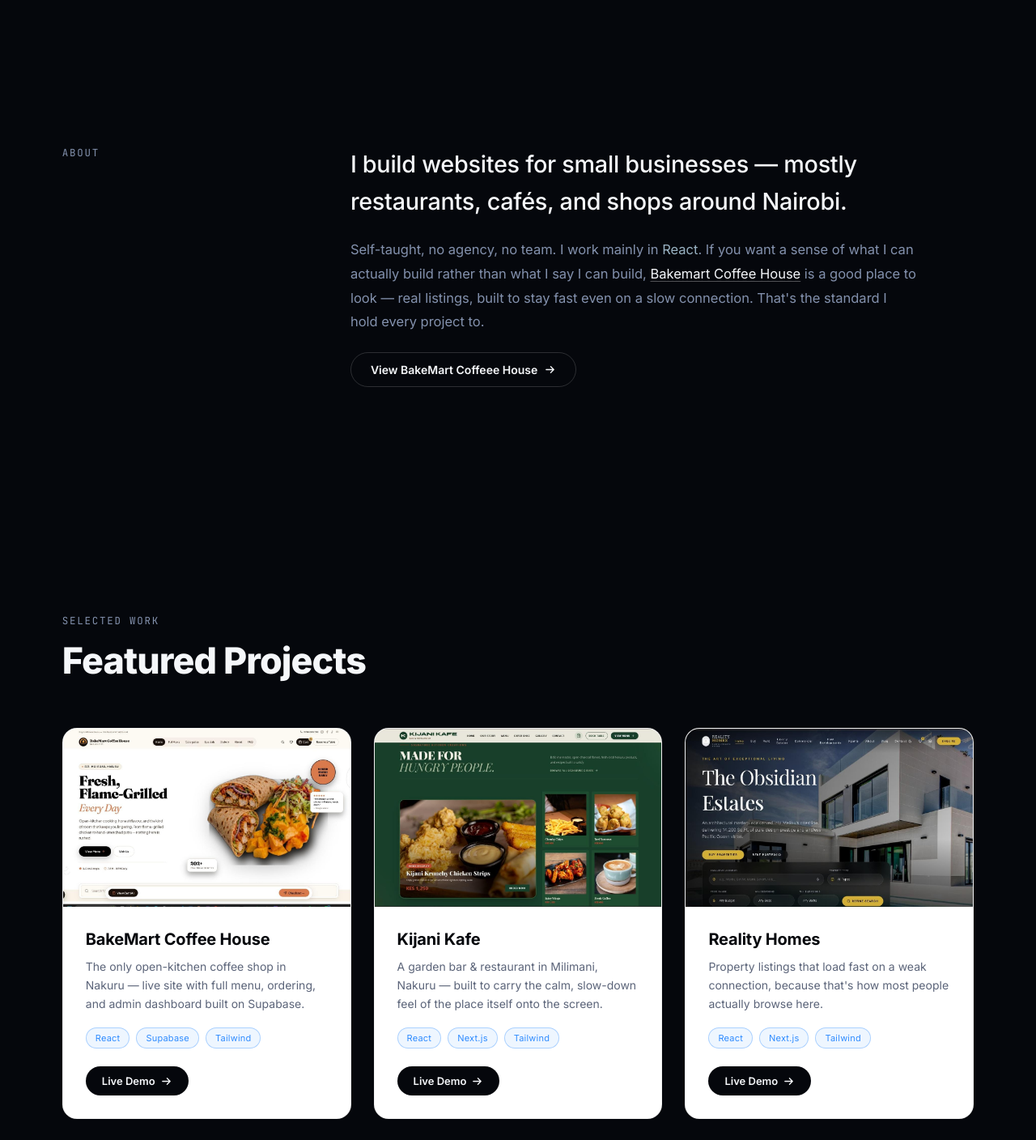
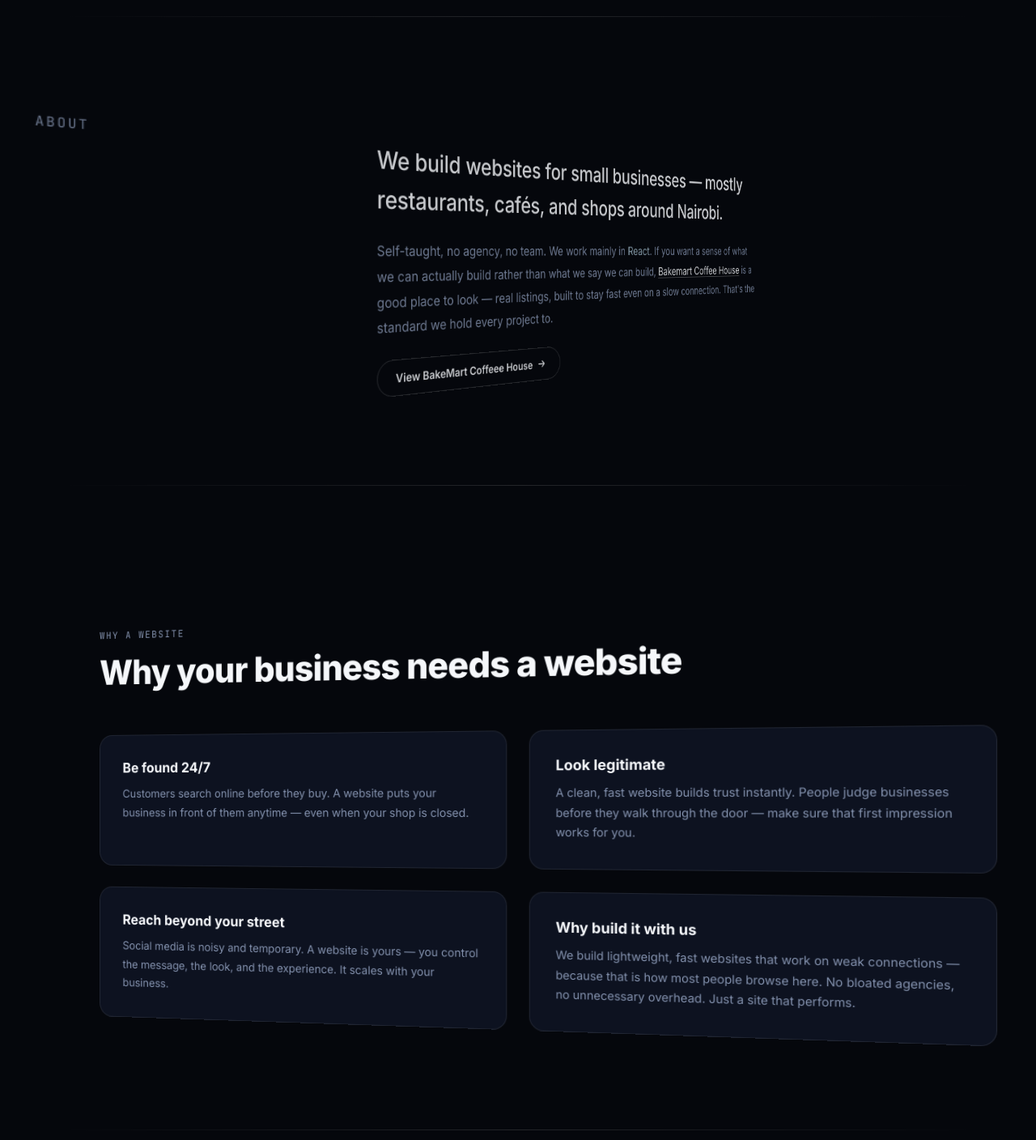
Before and after one commit to davidsonvis16-alt/PORTFOLIO-E, a React (Vite) app: page / in a window 1280 px wide. Shown: the part 780-2188 px from the top of the page at 81% size. Built offline with nearby package versions, Linux system fonts and the light colour scheme.

Commit message:
edensite

```diff
--- a/package.json
+++ b/package.json
@@ -10,6 +10,7 @@
     "preview": "vite preview"
   },
   "dependencies": {
+    "framer-motion": "^13.1.0",
     "react": "^19.2.7",
     "react-dom": "^19.2.7"
   },
--- a/src/App.jsx
+++ b/src/App.jsx
@@ -1,4 +1,5 @@
 import React, { useState, useEffect, useRef } from "react";
+import { motion, useScroll, useTransform, useSpring } from "framer-motion";
 
 /* ---------------------------------------------------------
    Design tokens — v4, black + blue, white as accent
@@ -47,7 +48,7 @@ const PROJECTS = [
   },
 ];
 
-const SKILLS = ["HTML", "CSS", "JavaScript", "React", "Vite", "Git", "Responsive Design"];
+const SKILLS = ["HTML", "CSS", "JavaScript", "React", "Next.js", "Tailwind CSS", "Supabase", "Vite", "TypeScript", "Git", "Responsive Design"];
 
 const PRICING = [
   {
@@ -60,7 +61,7 @@ const PRICING = [
   },
   {
     name: "Business Site",
-    price: "KSh 25,000",
+    price: "KSh 30,000",
     note: "starting at",
     desc: "For restaurants, spas, and shops that need more than one page.",
     features: ["Up to 5 pages", "Custom design", "WhatsApp / M-Pesa integration", "1 round of revisions", "7-day turnaround"],
@@ -100,6 +101,28 @@ function CheckIcon() {
     <svg width="13" height="13" viewBox="0 0 14 14" fill="none" style={{ flexShrink: 0 }}>
       <path d="M2.5 7.2L5.3 10L11.5 3.5" stroke="#2F8CFF" strokeWidth="1.6" strokeLinecap="round" strokeLinejoin="round" />
     </svg>
+  );
+}
+
+function SkillIcon({ name }) {
+  const config = {
+    "HTML": { bg: "#E44D26", text: "H5" },
+    "CSS": { bg: "#1572B6", text: "C3" },
+    "JavaScript": { bg: "#F7DF1E", text: "JS", color: "#000" },
+    "React": { bg: "#61DAFB", text: "⚛", color: "#000" },
+    "Next.js": { bg: "#000000", text: "N" },
+    "Tailwind CSS": { bg: "#06B6D4", text: "TW" },
+    "Supabase": { bg: "#3FCF8E", text: "S", color: "#000" },
+    "Vite": { bg: "#646CFF", text: "V" },
+    "TypeScript": { bg: "#3178C6", text: "TS" },
+    "Git": { bg: "#F05032", text: "G" },
+    "Responsive Design": { bg: "#8391AD", text: "RD" },
+  };
+  const c = config[name] || { bg: "#8391AD", text: name.slice(0, 2).toUpperCase() };
+  return (
+    <span style={{ display: "inline-flex", alignItems: "center", justifyContent: "center", width: 22, height: 22, borderRadius: 5, background: c.bg, color: c.color || "#FFF", fontSize: 9, fontWeight: 800, flexShrink: 0, lineHeight: 1 }}>
+      {c.text}
+    </span>
   );
 }
 
@@ -161,33 +184,37 @@ function Typewriter({ text, speed = 55, initialDelay = 0 }) {
   );
 }
 
-function Reveal({ children, direction = "left", delay = 0 }) {
+function Reveal({ children, direction = "left" }) {
   const ref = useRef(null);
-  const [isVisible, setIsVisible] = useState(false);
-  useEffect(() => {
-    const observer = new IntersectionObserver(([entry]) => {
-      if (entry.isIntersecting) {
-        setTimeout(() => setIsVisible(true), delay);
-        observer.disconnect();
-      }
-    }, { threshold: 0.12 });
-    if (ref.current) observer.observe(ref.current);
-    return () => observer.disconnect();
-  }, [delay]);
+  const { scrollYProgress } = useScroll({
+    target: ref,
+    offset: ["start end", "end start"],
+  });
 
-  const x = direction === "left" ? -50 : direction === "right" ? 50 : 0;
+  const smoothProgress = useSpring(scrollYProgress, { damping: 50, stiffness: 80 });
+
+  const rotateY = useTransform(
+    smoothProgress,
+    [0, 0.35, 0.65, 1],
+    direction === "left" ? [-90, 0, 0, 90] : [90, 0, 0, -90]
+  );
+  const opacity = useTransform(smoothProgress, [0, 0.25, 0.75, 1], [0, 1, 1, 0]);
+  const scale = useTransform(smoothProgress, [0, 0.35, 0.65, 1], [0.9, 1, 1, 0.9]);
 
   return (
-    <div
+    <motion.div
       ref={ref}
       style={{
-        opacity: isVisible ? 1 : 0,
-        transform: isVisible ? "translateX(0px)" : `translateX(${x}px)`,
-        transition: "opacity 0.9s cubic-bezier(0.16,1,0.3,1), transform 0.9s cubic-bezier(0.16,1,0.3,1)",
+        rotateY,
+        opacity,
+        scale,
+        transformStyle: "preserve-3d",
+        backfaceVisibility: "hidden",
+        willChange: "transform, opacity",
       }}
     >
       {children}
-    </div>
+    </motion.div>
   );
 }
 
@@ -248,7 +275,7 @@ function Nav() {
 
 function Hero() {
   return (
-    <section id="home" style={{ minHeight: "100vh", display: "flex", alignItems: "center", padding: "120px 6vw 60px", position: "relative" }}>
+    <section id="home" style={{ minHeight: "100vh", display: "flex", alignItems: "center", padding: "120px 6vw 60px", position: "relative", perspective: 1200 }}>
       <div style={{ maxWidth: 1280, margin: "0 auto", width: "100%", display: "grid", gridTemplateColumns: "1.1fr 0.9fr", gap: 48, alignItems: "center" }} className="edn-hero-grid">
         <div>
           <div style={{ display: "inline-flex", alignItems: "center", gap: 10, marginBottom: 28, color: "#8391AD", fontSize: 12.5, letterSpacing: "0.14em", textTransform: "uppercase", fontFamily: "'JetBrains Mono', monospace" }}>
@@ -280,22 +307,22 @@ function Hero() {
 
 function About() {
   return (
-    <section id="about" style={{ padding: "160px 6vw 120px" }}>
+    <section id="about" style={{ padding: "160px 6vw 120px", perspective: 1200 }}>
       <Reveal direction="left">
         <div style={{ maxWidth: 1280, margin: "0 auto", display: "grid", gridTemplateColumns: "0.4fr 1fr", gap: 48 }} className="edn-about-grid">
           <div style={{ color: "#8391AD", fontSize: 12.5, letterSpacing: "0.14em", textTransform: "uppercase", fontFamily: "'JetBrains Mono', monospace" }}>About</div>
           <div style={{ maxWidth: 700 }}>
             <p style={{ fontSize: "clamp(1.3rem, 2.3vw, 1.8rem)", lineHeight: 1.6, fontWeight: 500, color: "#F5F7FA", margin: "0 0 22px", letterSpacing: "-0.01em" }}>
-              I build websites for small businesses — mostly restaurants, cafés,
+              We build websites for small businesses — mostly restaurants, cafés,
               and shops around Nairobi.
             </p>
             <p style={{ fontSize: 16.5, lineHeight: 1.8, fontWeight: 400, color: "#8391AD", margin: "0 0 22px" }}>
-              Self-taught, no agency, no team. I work mainly in{" "}
+              Self-taught, no agency, no team. We work mainly in{" "}
               <span style={{ color: "#99b2c2" }}>React</span>. If you want a
-              sense of what I can actually build rather than what I say I can
+              sense of what we can actually build rather than what we say we can
               build, <a href="https://bakemart.co.ke/" target="_blank" rel="noopener noreferrer" style={{ color: "#F5F7FA", textDecoration: "underline", textDecorationColor: "rgba(255,255,255,0.3)", textUnderlineOffset: 3 }}>Bakemart Coffee House</a> is
               a good place to look — real listings, built to stay fast even on
-              a slow connection. That's the standard I hold every project to.
+              a slow connection. That's the standard we hold every project to.
             </p>
             <a href="https://bakemart.co.ke/" target="_blank" rel="noopener noreferrer" className="edn-btn-ghost"
               style={{ padding: "12px 24px", fontSize: 14, fontWeight: 600, display: "inline-flex", alignItems: "center", gap: 8, textDecoration: "none" }}>
@@ -308,9 +335,51 @@ function About() {
   );
 }
 
+function WhyWebsite() {
+  return (
+    <section id="why" style={{ padding: "160px 6vw 120px", perspective: 1200 }}>
+      <Reveal direction="right">
+        <div style={{ maxWidth: 1280, margin: "0 auto" }}>
+          <div style={{ marginBottom: 56 }}>
+            <div style={{ color: "#8391AD", fontSize: 12.5, letterSpacing: "0.14em", textTransform: "uppercase", marginBottom: 14, fontFamily: "'JetBrains Mono', monospace" }}>Why a Website</div>
+            <h2 style={{ fontSize: "clamp(1.9rem, 3.6vw, 2.8rem)", fontWeight: 800, margin: 0, letterSpacing: "-0.02em", color: "#F5F7FA" }}>Why your business needs a website</h2>
+          </div>
+
+          <div style={{ display: "grid", gridTemplateColumns: "repeat(2, 1fr)", gap: 28 }}>
+            <div style={{ border: "1px solid rgba(255,255,255,0.08)", borderRadius: 18, padding: 32, background: "#0D1220" }}>
+              <h3 style={{ fontSize: 18, fontWeight: 700, margin: "0 0 12px", color: "#F5F7FA" }}>Be found 24/7</h3>
+              <p style={{ fontSize: 14.5, lineHeight: 1.7, color: "#8391AD", margin: 0 }}>
+                Customers search online before they buy. A website puts your business in front of them anytime — even when your shop is closed.
+              </p>
+            </div>
+            <div style={{ border: "1px solid rgba(255,255,255,0.08)", borderRadius: 18, padding: 32, background: "#0D1220" }}>
+              <h3 style={{ fontSize: 18, fontWeight: 700, margin: "0 0 12px", color: "#F5F7FA" }}>Look legitimate</h3>
+              <p style={{ fontSize: 14.5, lineHeight: 1.7, color: "#8391AD", margin: 0 }}>
+                A clean, fast website builds trust instantly. People judge businesses before they walk through the door — make sure that first impression works for you.
+              </p>
+            </div>
+            <div style={{ border: "1px solid rgba(255,255,255,0.08)", borderRadius: 18, padding: 32, background: "#0D1220" }}>
+              <h3 style={{ fontSize: 18, fontWeight: 700, margin: "0 0 12px", color: "#F5F7FA" }}>Reach beyond your street</h3>
+              <p style={{ fontSize: 14.5, lineHeight: 1.7, color: "#8391AD", margin: 0 }}>
+                Social media is noisy and temporary. A website is yours — you control the message, the look, and the experience. It scales with your business.
+              </p>
+            </div>
+            <div style={{ border: "1px solid rgba(255,255,255,0.08)", borderRadius: 18, padding: 32, background: "#0D1220" }}>
+              <h3 style={{ fontSize: 18, fontWeight: 700, margin: "0 0 12px", color: "#F5F7FA" }}>Why build it with us</h3>
+              <p style={{ fontSize: 14.5, lineHeight: 1.7, color: "#8391AD", margin: 0 }}>
+                We build lightweight, fast websites that work on weak connections — because that is how most people browse here. No bloated agencies, no unnecessary overhead. Just a site that performs.
+              </p>
+            </div>
+          </div>
+        </div>
+      </Reveal>
+    </section>
+  );
+}
+
 function Projects() {
   return (
-    <section id="projects" style={{ padding: "160px 6vw 120px" }}>
+    <section id="projects" style={{ padding: "160px 6vw 120px", perspective: 1200 }}>
       <Reveal direction="right">
         <div style={{ maxWidth: 1280, margin: "0 auto" }}>
           <div style={{ marginBottom: 56 }}>
@@ -378,14 +447,17 @@ function Projects() {
 
 function Skills() {
   return (
-    <section id="skills" style={{ padding: "160px 6vw 120px" }}>
+    <section id="skills" style={{ padding: "160px 6vw 120px", perspective: 1200 }}>
       <Reveal direction="left">
         <div style={{ maxWidth: 1280, margin: "0 auto" }}>
           <div style={{ color: "#8391AD", fontSize: 12.5, letterSpacing: "0.14em", textTransform: "uppercase", marginBottom: 14, fontFamily: "'JetBrains Mono', monospace" }}>Toolkit</div>
           <h2 style={{ fontSize: "clamp(1.9rem, 3.6vw, 2.8rem)", fontWeight: 800, margin: "0 0 40px", letterSpacing: "-0.02em", color: "#F5F7FA" }}>Skills</h2>
           <div style={{ display: "flex", gap: 12, flexWrap: "wrap" }}>
             {SKILLS.map((s) => (
-              <span key={s} className="edn-pill" style={{ fontSize: 13.5, padding: "12px 22px", borderRadius: 100, border: "1px solid rgba(255,255,255,0.14)", color: "#C7D0E0", fontWeight: 500, cursor: "default", background: "#0D1220" }}>{s}</span>
+              <span key={s} className="edn-pill" style={{ display: "inline-flex", alignItems: "center", gap: 8, fontSize: 13.5, padding: "10px 18px", borderRadius: 100, border: "1px solid rgba(255,255,255,0.14)", color: "#C7D0E0", fontWeight: 500, cursor: "default", background: "#0D1220" }}>
+                <SkillIcon name={s} />
+                {s}
+              </span>
             ))}
           </div>
         </div>
@@ -396,7 +468,7 @@ function Skills() {
 
 function Pricing() {
   return (
-    <section id="pricing" style={{ padding: "160px 6vw 120px" }}>
+    <section id="pricing" style={{ padding: "160px 6vw 120px", perspective: 1200 }}>
       <Reveal direction="right">
         <div style={{ maxWidth: 1100, margin: "0 auto" }}>
           <div style={{ marginBottom: 20 }}>
@@ -404,7 +476,7 @@ function Pricing() {
             <h2 style={{ fontSize: "clamp(1.9rem, 3.6vw, 2.8rem)", fontWeight: 800, margin: "0 0 14px", letterSpacing: "-0.02em", color: "#F5F7FA" }}>What it costs to work together</h2>
             <p style={{ fontSize: 15, color: "#8391AD", fontWeight: 400, maxWidth: 560, lineHeight: 1.7 }}>
               Rough starting points, not rigid packages. Every site gets scoped
-              around what your business actually needs before I quote a final number.
+              around what your business actually needs before we quote a final number.
             </p>
           </div>
 
@@ -458,7 +530,7 @@ function Pricing() {
 
 function Contact() {
   return (
-    <section id="contact" style={{ padding: "160px 6vw 120px", minHeight: "100vh", display: "flex", alignItems: "center" }}>
+    <section id="contact" style={{ padding: "160px 6vw 120px", minHeight: "100vh", display: "flex", alignItems: "center", perspective: 1200 }}>
       <Reveal direction="left">
         <div style={{ maxWidth: 1280, margin: "0 auto", textAlign: "center", width: "100%" }}>
           <div style={{ color: "#8391AD", fontSize: 12.5, letterSpacing: "0.14em", textTransform: "uppercase", marginBottom: 20, fontFamily: "'JetBrains Mono', monospace" }}>Contact</div>
@@ -560,6 +632,8 @@ export default function EdenPortfolio() {
         .edn-social { color:#8391AD; transition:color .3s; text-decoration: none; }
         .edn-social:hover { color:#2F8CFF; }
 
+        .edn-cube-edge { height:1px; background:linear-gradient(to right, transparent, rgba(255,255,255,0.12), transparent); margin:0 6vw; }
+
         @media (prefers-reduced-motion: reduce) { * { animation:none !important; transition:none !important; } }
 
         @media (max-width: 1080px) {
@@ -580,11 +654,19 @@ export default function EdenPortfolio() {
 
       <Nav />
       <Hero />
+      <div className="edn-cube-edge" />
       <About />
+      <div className="edn-cube-edge" />
+      <WhyWebsite />
+      <div className="edn-cube-edge" />
       <Projects />
+      <div className="edn-cube-edge" />
       <Skills />
+      <div className="edn-cube-edge" />
       <Pricing />
+      <div className="edn-cube-edge" />
       <Contact />
+      <div className="edn-cube-edge" />
       <Footer />
     </div>
   );
```
Also changed, not shown: 1 other file (tests, documents, lock files or other folders).
